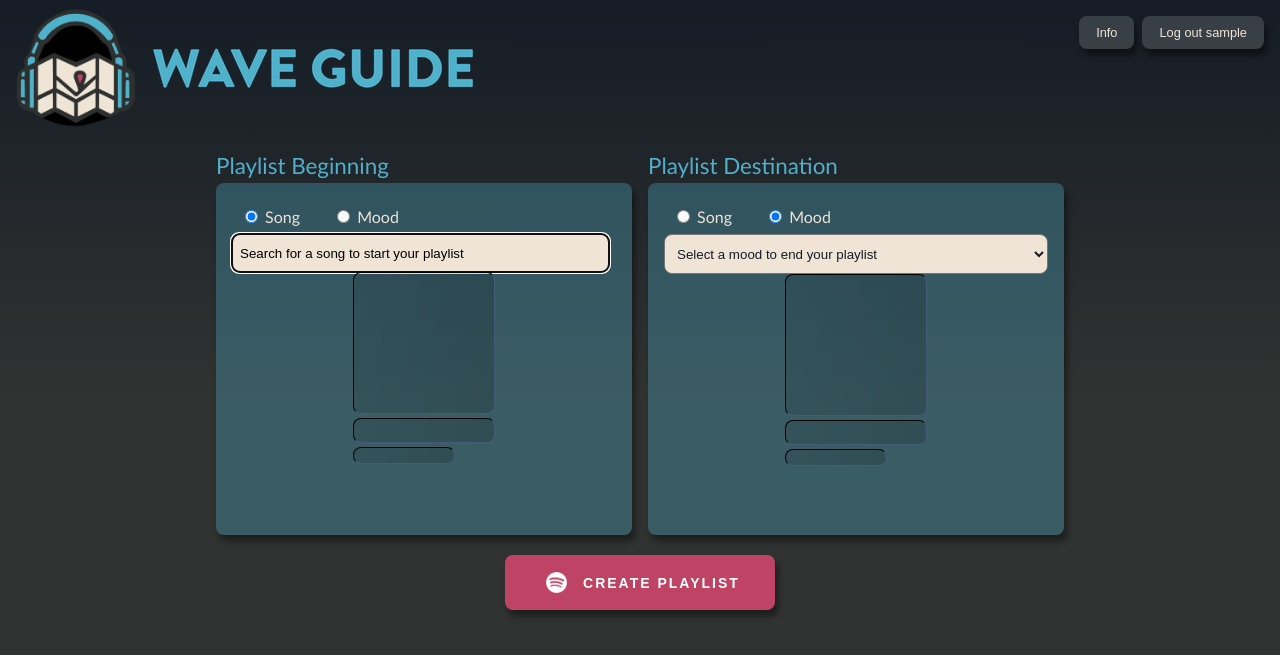
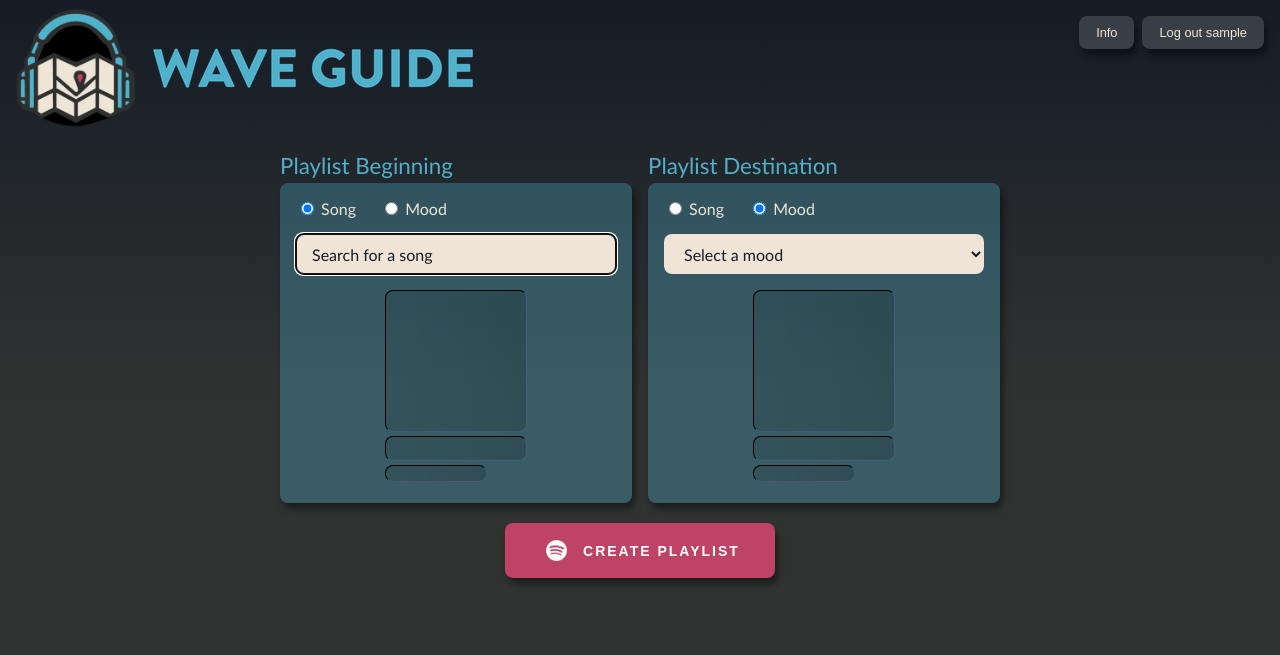
Before and after one commit to capbk/wave_guide, a Flask app: template templates/index.html in a window 1280 px wide. Shown: the top 655 px of the page. Run offline with Flask 2, Linux system fonts and the light colour scheme; the template is opened without the code that fills it: most values are stand-ins (such as "Sample title", 1, 10 or a date in 2020).

Commit message:
fix jumping during mode switch

```diff
--- a/static/css/styles.css
+++ b/static/css/styles.css
@@ -19,7 +19,6 @@
     hsla(0, 0%, 0%, 0.22),
     hsla(0, 0%, 0%, 0.1)
   );
-  --search-input-width: clamp(15.625rem, 90vw, 25rem);
   --space-xs: 0.25rem;    /* 4px */
   --space-sm: 0.5rem;     /* 8px */
   --space-md: 1rem;       /* 16px */
@@ -202,8 +201,8 @@ html {
 }
 
 .track-input-card {
-  width: clamp(18rem, 30vw, 30rem);
-  height: clamp(16rem, 40vh, 24rem);
+  width: clamp(18rem, 25vw, 30rem);
+  height: clamp(14rem, 18rem, 22rem);
   padding: var(--space-md);
   background-color: var(--card-blue);
   color: var(--paper-cream);
@@ -214,39 +213,57 @@ html {
 
 .mode-selector {
   display: flex;
-  gap: var(--space-xl);
+  gap: var(--space-lg);
   width: 100%;
-  padding: var(--space-sm);
   margin-bottom: 0;
-}
-
-.mood-input {
-  background-color: var(--paper-cream);
-  color: var(--bluish-grey);
-  height: 2.5rem;
-  width: 100%;
-  border-radius: var(--default-border-radius);
-  padding: 0rem 0rem 0rem 0.5rem;
 }
 
 .search-input-container {
   width: 100%;
+  height: 2.5rem;
+  position: relative;
+  margin: var(--space-md) 0;
 }
 
-.search-input {
+.search-input,
+.mood-input {
+  width: 100%;
+  height: 2.5rem;
+  margin: 0;
+  line-height: 1.5;
+  box-sizing: border-box;
+  font-size: 1rem;
+  font-family: inherit;
   background-color: var(--paper-cream);
   color: var(--bluish-grey);
-  height: 2.375rem;
-  width: 96%; /* for some reason this overflows otherwise */
   border: 0px;
   border-radius: var(--default-border-radius);
-  padding: 0rem 0rem 0rem 0.5rem;
+  padding: var(--space-sm) var(--space-md);
   margin: 0rem;
 }
 
+.mood-input {
+  padding: var(--space-sm) var(--space-md);
+}
+
+.search-input::placeholder,
+.mood-input,
+.mood-input option {
+  line-height: 1.5;
+  font-size: 1rem;
+  color: var(--bluish-grey);
+  opacity: 1;
+}
+
+.search-input-container {
+  width: 100%;
+  height: 2.5rem;
+  position: relative;
+  margin: var(--space-md) 0;
+}
+
 ::placeholder {
-  color: black;
-  opacity: 1;
+  color: var(--bluish-grey);
 }
 
 .search-results-list {
--- a/templates/macros/track_input_card.html
+++ b/templates/macros/track_input_card.html
@@ -25,7 +25,7 @@
       id="{{ location }}-autocomplete-input"
       name="query"
       class="search-input"
-      placeholder="{% if location == 'source' %}Search for a song to start your playlist{% else %}Search for a song to end your playlist{% endif %}"
+      placeholder="Search for a song"
       {% if location == "source" %}autofocus{% endif %}
       {% if initialMode == "mood" %}style="display:none"{% endif %}
     />
@@ -40,7 +40,7 @@
       {% if initialMode == "song" %}style="display:none"{% endif %}
     >
       <option disabled selected value>
-        {% if location == "source" %}Select a mood to start your playlist{% else %}Select a mood to end your playlist{% endif %}
+        Select a mood
       </option>
       <option value="Happy">Happy</option>
       <option value="Energized">Energized</option>
```
